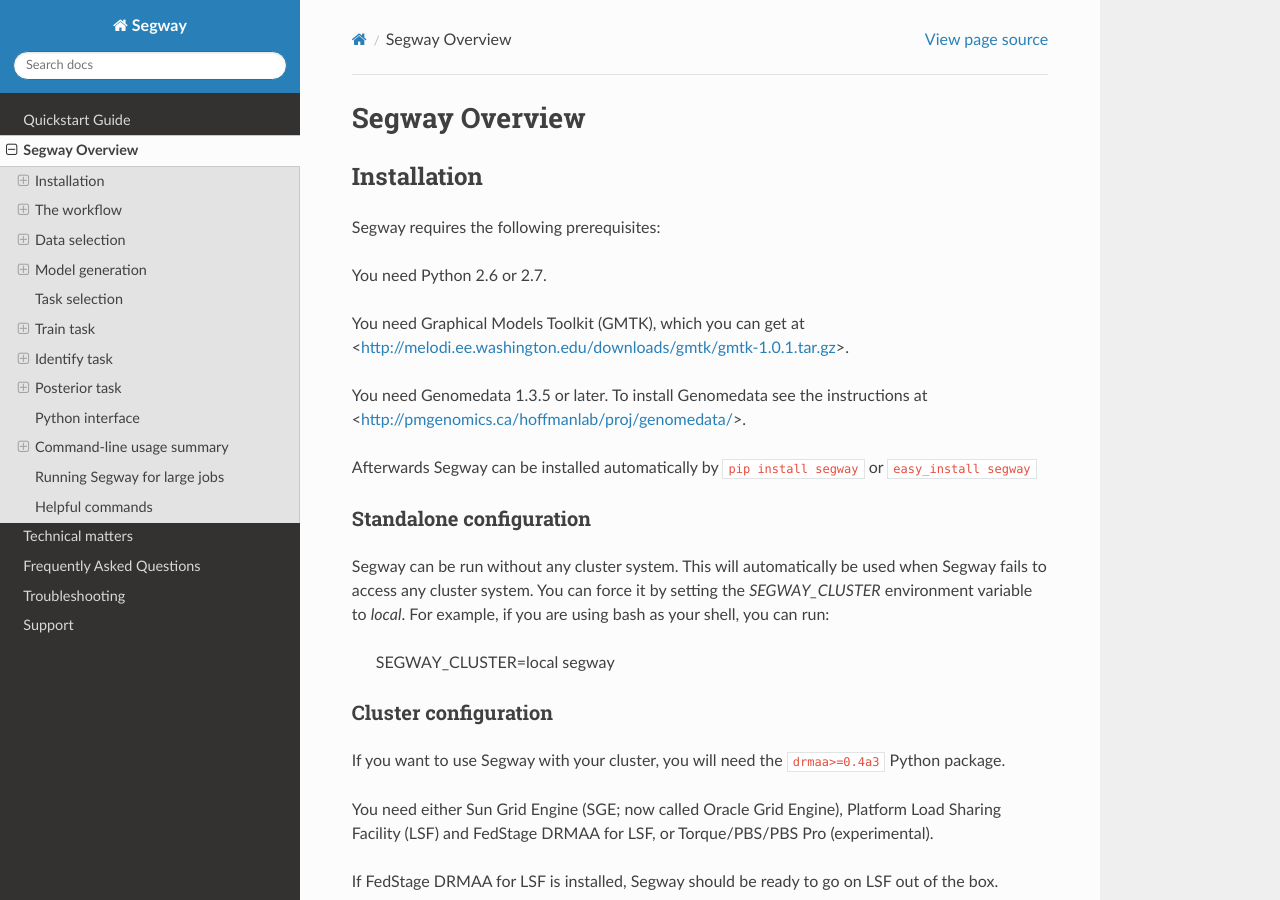
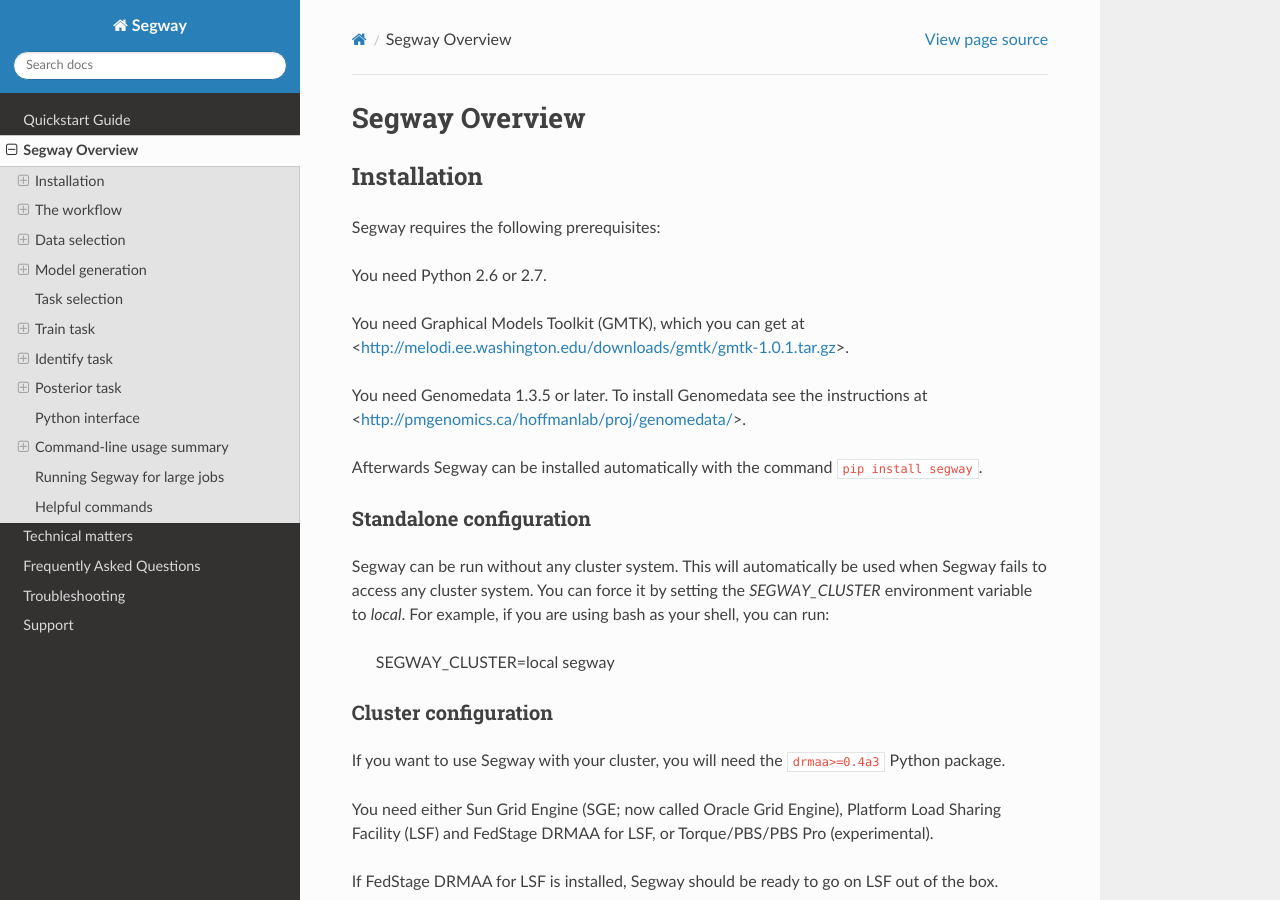
Before and after one commit to hoffmangroup/segway, a Sphinx documentation site: the page built from doc/segway.rst, in a window 1280 px wide and 900 px high. Built offline with Sphinx 7.4.7 and the Read the Docs theme 2.0.0, drawn with Linux system fonts in a browser that asks for light colours; formulas are drawn with MathJax 3.

Commit message:
Remove deprecated package installer from installation instructions

```diff
--- a/doc/segway.rst
+++ b/doc/segway.rst
@@ -17,8 +17,9 @@ You need Graphical Models Toolkit (GMTK), which you can get at
 You need Genomedata 1.3.5 or later. To install Genomedata see the instructions
 at <http://pmgenomics.ca/hoffmanlab/proj/genomedata/>.
 
-Afterwards Segway can be installed automatically by ``pip install segway`` or
-``easy_install segway``
+Afterwards Segway can be installed automatically with the command ``pip install
+segway``.
+
 
 Standalone configuration
 ------------------------
```
